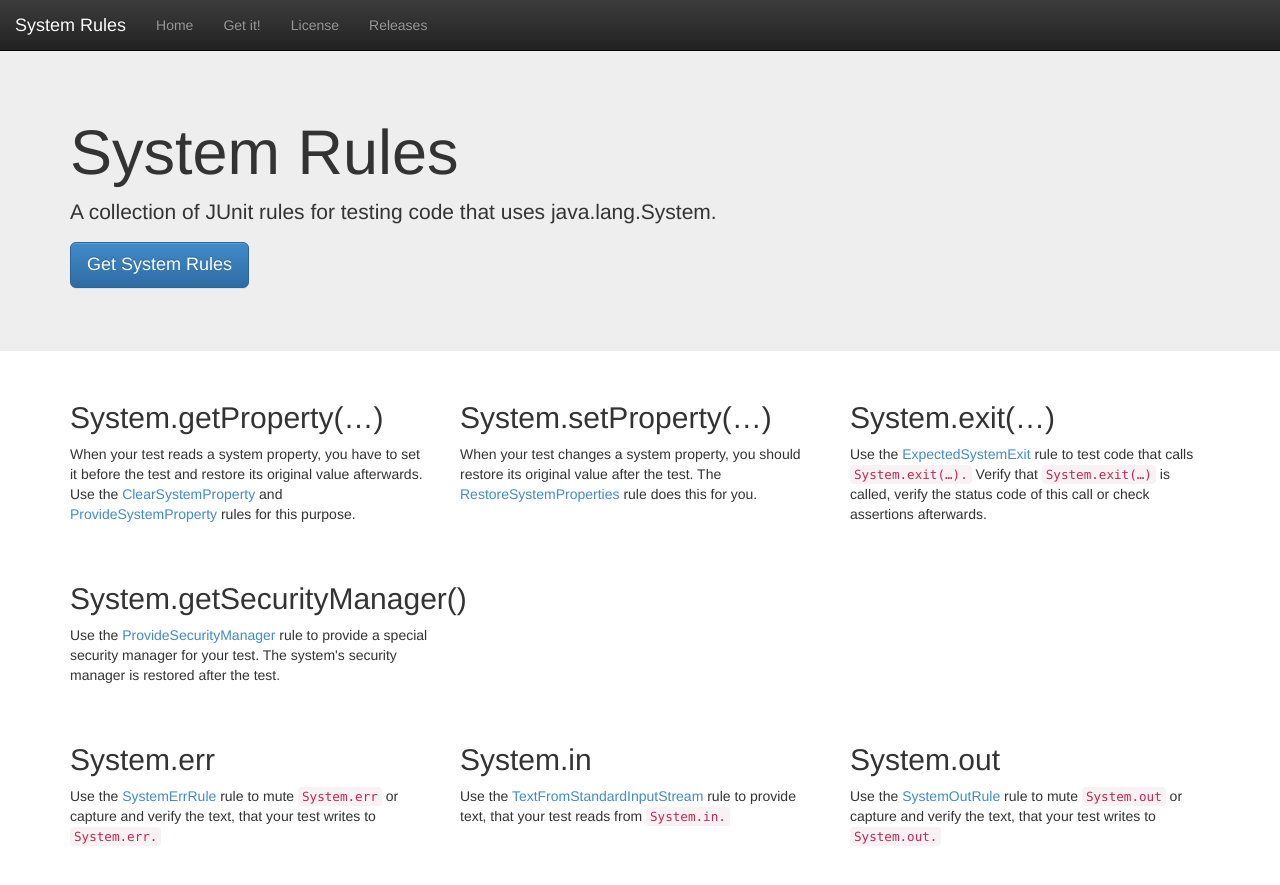
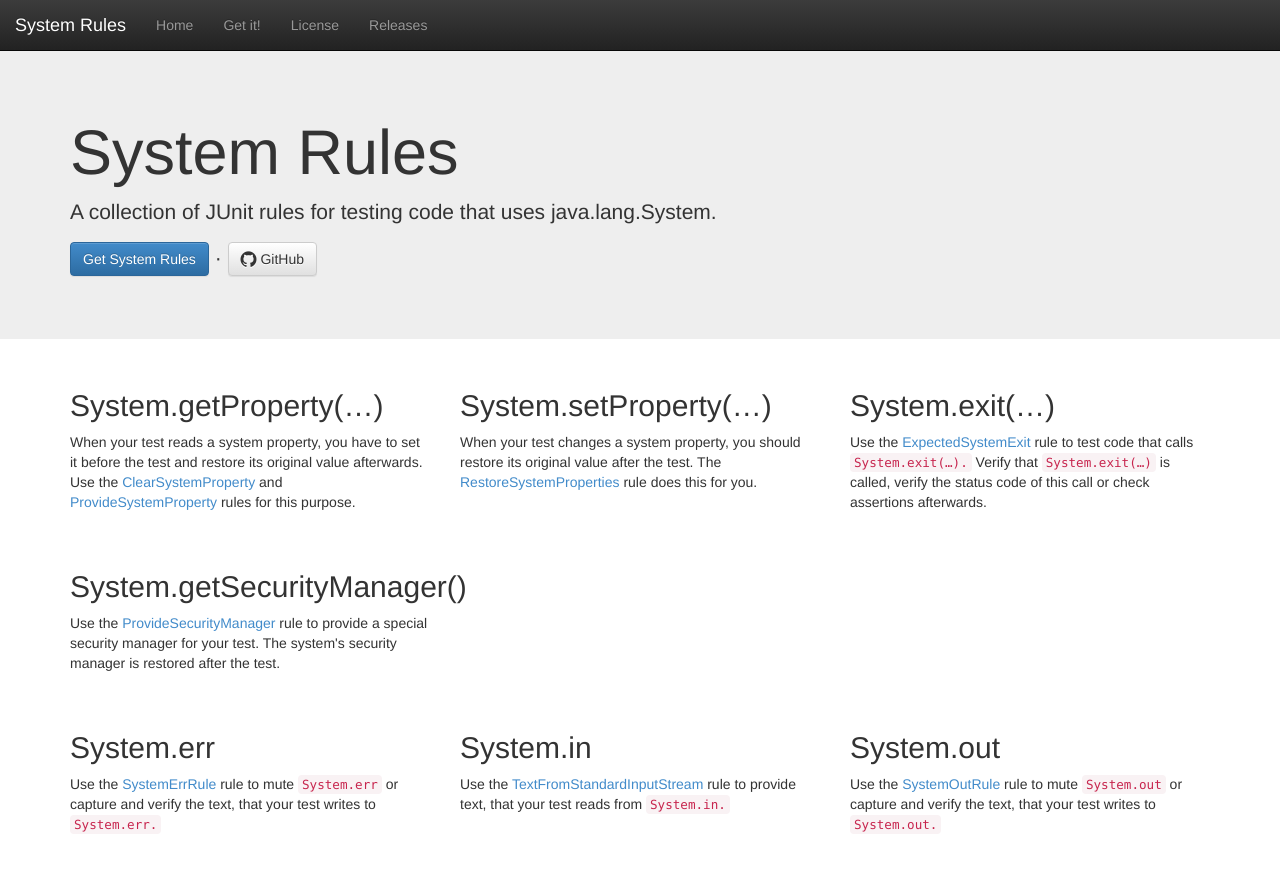
Before and after one commit to stefanbirkner/system-rules, a Jekyll site: the page built from index.html, in a window 1280 px wide and 900 px high. Shown: the top 885 px of the window. Built offline with Jekyll 4.4.1, drawn with Linux system fonts in a browser that asks for light colours; nearby versions of some CDN libraries.

Commit message:
Add link to GitHub.
Developers are interested in the link to GitHub because it is used to
host System Rules' issues and source code.

```diff
--- a/_layouts/index.html
+++ b/_layouts/index.html
@@ -2,7 +2,8 @@
 <html>
 <head>
   {% include basicHead.html %}
-  <link rel="stylesheet" href="bootstrap-theme.min.css" />
+  <link rel="stylesheet" href="bootstrap-theme.min.css">
+  <link rel="stylesheet" href="//maxcdn.bootstrapcdn.com/font-awesome/4.3.0/css/font-awesome.min.css">
   <style>
     #overview h2 {font-weight:200;}
     .col-md-4 {margin-bottom:2em;}
@@ -14,7 +15,7 @@
     <div class="container">
       <h1>{{ page.title }}</h1>
       <p>{{ page.description }}</p>
-      <p><a class="btn btn-primary btn-lg" href="download.html">Get {{ page.title }}</a></p>
+      <p><a class="btn btn-primary" href="download.html">Get {{ page.title }}</a> · <a class="btn btn-default" href="{{ site.github.repository_url }}"><i class="fa fa-github fa-lg"></i> GitHub</a></p>
     </div>
   </header>
   <div class="container">
```
